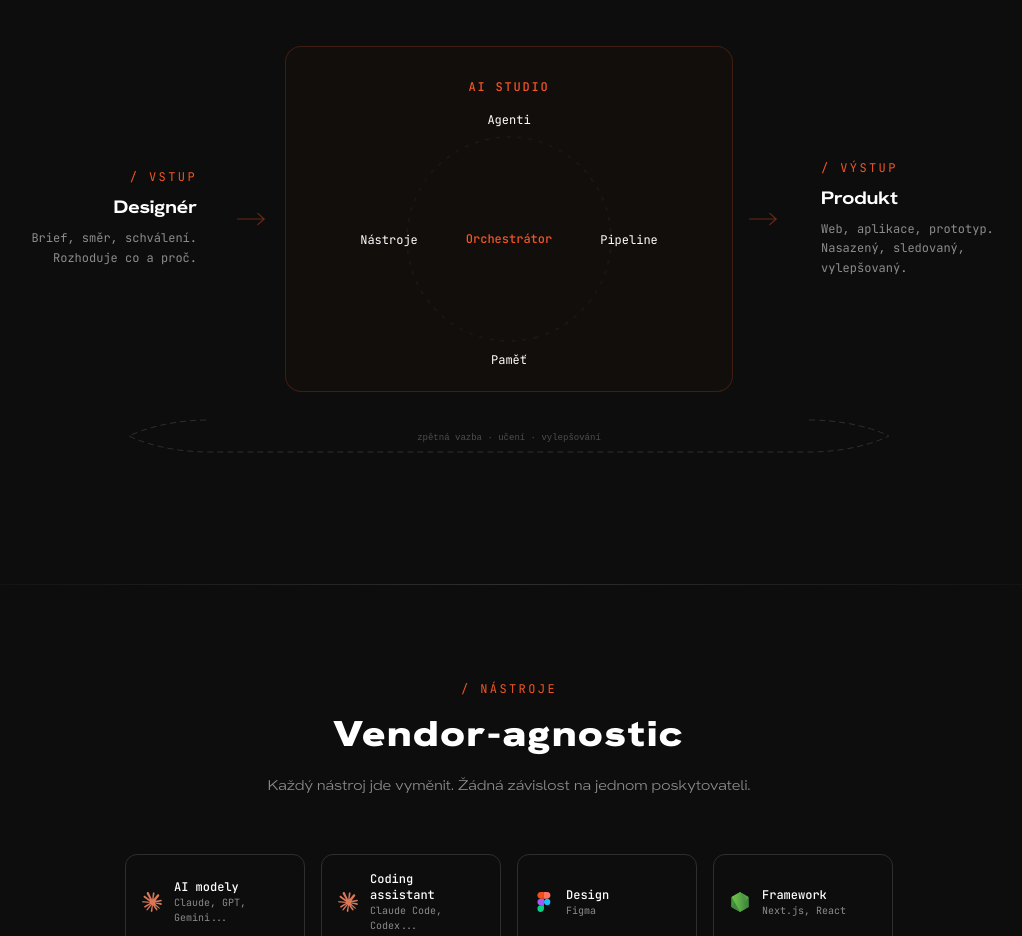
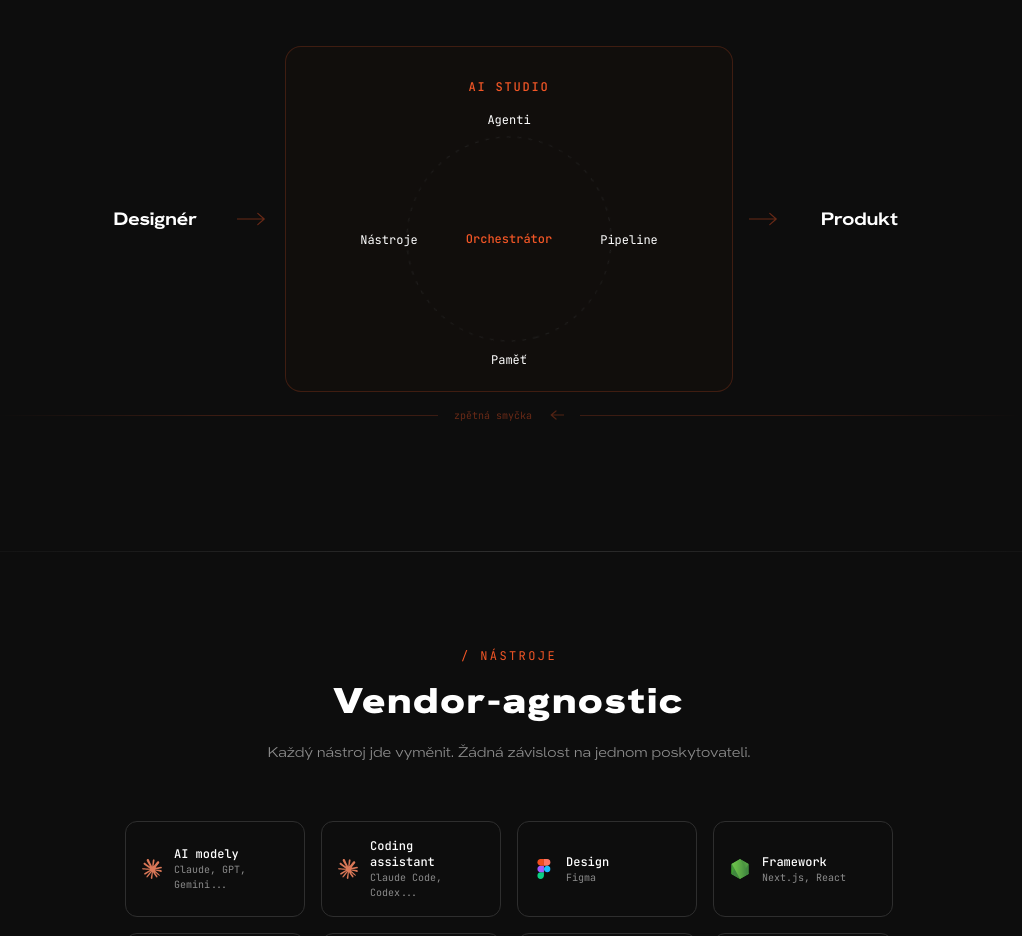
Before and after one commit to marinakcz/ai-setup, a Next.js app: page /pod-kapotou in a window 1280 px wide. Shown: the part 1200-2136 px from the top of the page, without its empty margins (131-1153 px from the left). Built offline with nearby package versions, Linux system fonts and the light colour scheme.

Commit message:
Simplify input/output to just labels with tooltips, cleaner feedback loop
Co-Authored-By: Claude Opus 4.6 (1M context) <noreply@anthropic.com>

```diff
--- a/components/ai-studio-page.tsx
+++ b/components/ai-studio-page.tsx
@@ -95,13 +95,11 @@ export default function AiStudioPage() {
           <div className="grid grid-cols-1 md:grid-cols-[1fr_auto_2fr_auto_1fr] gap-6 md:gap-0 items-center max-w-5xl mx-auto">
 
             {/* LEFT — Input */}
-            <div className="text-center md:text-right p-6">
-              <p className="font-mono text-xs tracking-[0.2em] text-primary mb-2">/ VSTUP</p>
-              <h3 className="font-body font-semibold text-lg text-foreground mb-2">Designér</h3>
-              <p className="font-mono text-xs text-muted-foreground leading-relaxed">
-                Brief, směr, schválení.<br />
-                Rozhoduje co a proč.
-              </p>
+            <div className="text-center md:text-right p-6 group cursor-default relative">
+              <h3 className="font-body font-semibold text-lg text-foreground group-hover:text-primary transition-colors">Designér</h3>
+              <span className="pointer-events-none absolute -top-6 left-1/2 -translate-x-1/2 z-50 px-3 py-1.5 rounded-lg bg-foreground text-background text-[10px] font-mono whitespace-nowrap opacity-0 scale-95 group-hover:opacity-100 group-hover:scale-100 transition-all duration-200">
+                Brief, směr, schválení
+              </span>
             </div>
 
             {/* Arrow → */}
@@ -158,23 +156,23 @@ export default function AiStudioPage() {
             </div>
 
             {/* RIGHT — Output */}
-            <div className="text-center md:text-left p-6">
-              <p className="font-mono text-xs tracking-[0.2em] text-primary mb-2">/ VÝSTUP</p>
-              <h3 className="font-body font-semibold text-lg text-foreground mb-2">Produkt</h3>
-              <p className="font-mono text-xs text-muted-foreground leading-relaxed">
-                Web, aplikace, prototyp.<br />
-                Nasazený, sledovaný, vylepšovaný.
-              </p>
+            <div className="text-center md:text-left p-6 group cursor-default relative">
+              <h3 className="font-body font-semibold text-lg text-foreground group-hover:text-primary transition-colors">Produkt</h3>
+              <span className="pointer-events-none absolute -top-6 left-1/2 -translate-x-1/2 z-50 px-3 py-1.5 rounded-lg bg-foreground text-background text-[10px] font-mono whitespace-nowrap opacity-0 scale-95 group-hover:opacity-100 group-hover:scale-100 transition-all duration-200">
+                Web, aplikace, prototyp. Nasazený a sledovaný.
+              </span>
             </div>
           </div>
 
           {/* Feedback loop */}
-          <div className="max-w-5xl mx-auto mt-6 px-16 hidden md:block">
-            <div className="relative h-10">
-              <svg viewBox="0 0 800 40" className="w-full h-full" fill="none" aria-hidden="true">
-                <path d="M700 4 C 750 4, 780 20, 780 20 C 780 20, 750 36, 700 36 L 100 36 C 50 36, 20 20, 20 20 C 20 20, 50 4, 100 4" stroke="hsl(var(--border))" strokeWidth="1" strokeDasharray="6 4" fill="none" />
-                <text x="400" y="24" textAnchor="middle" fill="hsl(var(--muted-foreground))" fontSize="9" fontFamily="monospace" opacity="0.5">zpětná vazba · učení · vylepšování</text>
+          <div className="max-w-5xl mx-auto mt-4 hidden md:block">
+            <div className="flex items-center justify-center gap-4">
+              <div className="flex-1 h-px bg-gradient-to-r from-transparent via-primary/20 to-primary/20" />
+              <span className="font-mono text-[10px] text-primary/40 shrink-0">zpětná smyčka</span>
+              <svg viewBox="0 0 20 12" className="w-4 h-3 text-primary/30 shrink-0 rotate-180" fill="none" stroke="currentColor" strokeWidth={1.5} strokeLinecap="round" strokeLinejoin="round" aria-hidden="true">
+                <path d="M0 6h16M10 1l6 5-6 5" />
               </svg>
+              <div className="flex-1 h-px bg-gradient-to-l from-transparent via-primary/20 to-primary/20" />
             </div>
           </div>
         </div>
```
